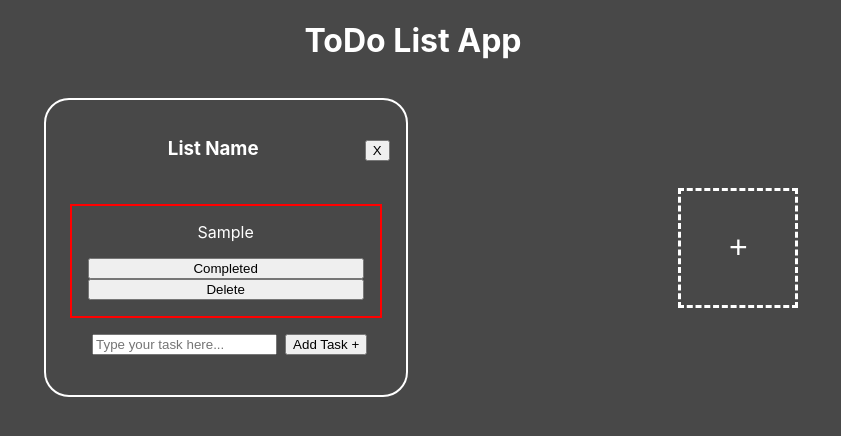
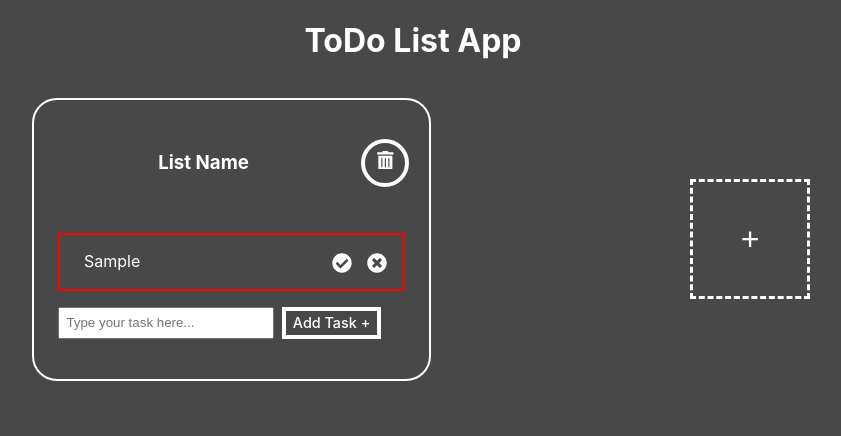
Before and after one commit to mcohen2000/react-todo, a React (Create React App) app: page / in a window 1280 px wide. Both pictures are taken after typing "Sample" into the empty fields and a click on the button "Add Task +". Shown: the top 436 px of the page, without its empty margins (227-1068 px from the left). Built offline with nearby package versions, Linux system fonts and the light colour scheme.

Commit message:
Fixed Reset Input on Submit, Styles, React-Icons

```diff
--- a/package.json
+++ b/package.json
@@ -8,6 +8,7 @@
     "@testing-library/user-event": "^13.5.0",
     "react": "^18.2.0",
     "react-dom": "^18.2.0",
+    "react-icons": "^4.7.1",
     "react-scripts": "5.0.1",
     "web-vitals": "^2.1.4"
   },
--- a/src/App.css
+++ b/src/App.css
@@ -13,7 +13,7 @@ h1 {
   display: flex;
   flex-direction: row;
   justify-content: space-evenly;
-  align-items: center;
+  align-items: flex-start;
   flex-wrap: wrap;
 }
 .newListButton{
@@ -21,6 +21,7 @@ h1 {
   display: flex;
   justify-content: center;
   align-items: center;
+  align-self: center;
   cursor: pointer;
   background: none;
   border: 3px dashed white;
--- a/src/components/ToDoItem/ToDoItem.css
+++ b/src/components/ToDoItem/ToDoItem.css
@@ -3,12 +3,18 @@
     padding: 1rem;
     margin: .5rem;
     display: flex;
-    flex-direction: column;
+    flex-direction: row;
+    justify-content: space-between;
 }
-input{
+.editingTaskInput{
     margin: .5rem;
+    width: 70%;
 }
 p {
+    text-align: left;
+    width: 75%;
+    margin: 0;
+    margin-left: .5rem;
     color: white;
     margin-top: 0;
     cursor: pointer;
@@ -22,3 +28,41 @@ p {
     text-decoration: line-through;
 
 }
+.completeItemButton{
+    all: unset;
+    color: white;
+    margin: none;
+    margin-left: .25rem;
+    transition: all .5s;
+}
+.completeIcon{
+    vertical-align: middle;
+    width: 1.25rem;
+    height: 1.25rem;
+    margin: none;
+    padding: none;
+    color: inherit;
+}
+.deleteItemButton{
+    all: unset;
+    color: white;
+    margin: none;
+    margin-left: .25rem;
+    transition: all .5s;
+}
+.deleteIcon{
+    vertical-align: middle;
+    width: 1.25rem;
+    height: 1.25rem;
+    margin: none;
+    padding: none;
+    color: inherit;
+}
+.completeItemButton:hover{
+    transition: all .25s;
+    color: lime;
+}
+.deleteItemButton:hover{
+    transition: all .25s;
+    color: red;
+}
--- a/src/components/ToDoItem/ToDoItem.js
+++ b/src/components/ToDoItem/ToDoItem.js
@@ -1,5 +1,6 @@
 import React from "react";
 import "./ToDoItem.css";
+import { FaCheckCircle, FaTimesCircle } from "react-icons/fa";
 
 export default function ToDoItem({
   task,
@@ -11,12 +12,12 @@ export default function ToDoItem({
 }) {
   return (
     <li className={`listItem task${task.id} ${task.completed ? "complete" : ""}`}>
-      {editing ? <input defaultValue={task.text} onBlur={(e) => {
+      {editing ? <input className="editingTaskInput" defaultValue={task.text} onBlur={(e) => {
         updateText(task.id, e.target.value)
         setEditing(false)
         }}></input> : <p onClick={() => setEditing(true)}>{task.text}</p>}
-      <button onClick={() => handleComplete(task.id)}>Completed</button>
-      <button onClick={() => handleDelete(task.id)}>Delete</button>
+      <button className="completeItemButton" onClick={() => handleComplete(task.id)}><FaCheckCircle className="completeIcon"/></button>
+      <button className="deleteItemButton" onClick={() => handleDelete(task.id)}><FaTimesCircle className="deleteIcon"/></button>
     </li>
   );
 }
--- a/src/components/ToDoList/ToDoList.css
+++ b/src/components/ToDoList/ToDoList.css
@@ -10,16 +10,17 @@
 h3 {
     color: white;
 }
-#listName{
+.listName{
     all: unset;
     color: white;
-    border: 2px solid rgba(255, 255, 255, 0);
+    padding: .5rem 0;
+    border: 4px solid rgba(255, 255, 255, 0);
     border-radius: 25px;
 }
-#listName:hover {
-    all: unset;
+.listName:hover {
+    /* all: unset; */
     color: white;
-    border: 2px solid white;
+    border: 4px solid white;
     border-radius: 25px;
     transition: all 1s;
 }
@@ -33,3 +34,45 @@ h3 {
 ul {
     padding-left: 0;
 }
+.addItemForm {
+    display: flex;
+    align-items: center;
+}
+.newTaskInput {
+    width: 55%;
+    margin: 0.5rem;
+    padding: .4rem;
+}
+.addItemButton {
+    all: unset;
+    cursor: pointer;
+    color: white;
+    height: 1.5rem;
+    padding: 0rem .4rem;
+    font-size: .9rem;
+    font-weight: 500;
+    border: 4px solid white;
+}
+.deleteListButton{
+    all: unset;
+    width: 1.5rem;
+    height: 1.5rem;
+    border: 4px solid white;
+    color: white;
+    margin: none;
+    margin: .25rem;
+    padding: .5rem;
+    border-radius: 100%;
+    transition: all .5s;
+}
+.trashIcon{
+    vertical-align: baseline;
+    margin: none;
+    padding: none;
+    color: inherit;
+}
+.deleteListButton:hover{
+    transition: all .25s;
+    border: 4px solid red;
+    color: red;
+}
--- a/src/components/ToDoList/ToDoList.js
+++ b/src/components/ToDoList/ToDoList.js
@@ -1,6 +1,7 @@
 import React, { useState, useEffect } from "react";
 import ToDoItem from "../ToDoItem/ToDoItem";
 import "./ToDoList.css";
+import { FaTrashAlt } from "react-icons/fa";
 
 export default function ToDoList({ uid, list, lists, setLists }) {
   const [task, setTask] = useState({});
@@ -24,7 +25,6 @@ export default function ToDoList({ uid, list, lists, setLists }) {
       }
     });
     updateLists(list.name, newList);
-    document.getElementById("newTaskInput").value = "";
   };
   const handleComplete = (id) => {
     const newList = [...list.tasks];
@@ -52,12 +52,10 @@ export default function ToDoList({ uid, list, lists, setLists }) {
   const submitTask = (task) => {
     const newList = [...list.tasks, task];
     updateLists(list.name, newList);
-    document.getElementById("newTaskInput").value = "";
     newTask.text = "";
   };
   const handleListName = (text) => {
     updateLists(text, list.tasks);
-    document.getElementById("newTaskInput").value = "";
     newTask.text = "";
   };
 
@@ -68,19 +66,19 @@ export default function ToDoList({ uid, list, lists, setLists }) {
     <div className="list-wrapper">
       <h3>
         <input
-          id="listName"
+          className="listName"
           type="text"
           value={list.name}
           onChange={(e) => handleListName(e.target.value)}
         ></input>
-        <button
+        <button className="deleteListButton"
           onClick={() => {
             const newLists = [...lists];
             newLists.splice(uid, 1);
             setLists(newLists);
           }}
         >
-          X
+          <FaTrashAlt className="trashIcon"/>
         </button>
       </h3>
 
@@ -97,19 +95,20 @@ export default function ToDoList({ uid, list, lists, setLists }) {
           />
         ))}
         <form
-          className="addItem"
+          className="addItemForm"
           onSubmit={(e) => {
             e.preventDefault();
             submitTask(task);
+            e.target.reset();
           }}
         >
           <input
-            id="newTaskInput"
+            className="newTaskInput"
             type="text"
             placeholder="Type your task here..."
             onChange={(e) => handleTask(e.target.value)}
           ></input>
-          <button type="submit">Add Task +</button>
+          <button type="submit" className="addItemButton">Add Task +</button>
         </form>
       </ul>
     </div>
```
Also changed, not shown: 1 other file (tests, documents, lock files or other folders).
